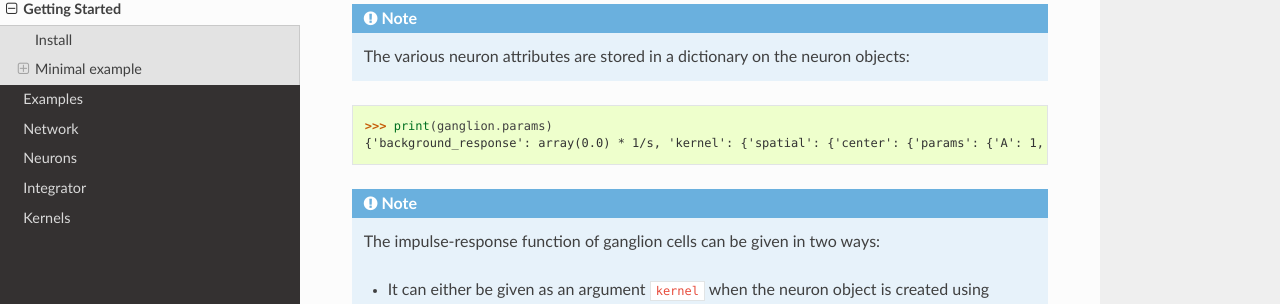
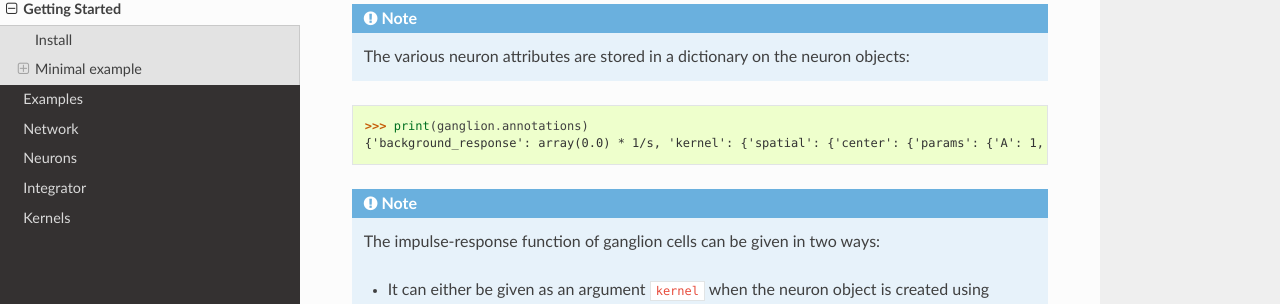
Before and after one commit to miladh/pylgn, a Sphinx documentation site: the page built from docs/source/quick.rst, in a window 1280 px wide and 900 px high, scrolled down 1755 px. Shown: the part 141-445 px from the top of the window. Built offline with Sphinx 7.4.7 and the Read the Docs theme 2.0.0, drawn with Linux system fonts in a browser that asks for light colours.

Commit message:
doc updates

```diff
--- a/docs/source/quick.rst
+++ b/docs/source/quick.rst
@@ -101,7 +101,7 @@ Default is a spatial DoG function and a temporal delta function.
 
 .. code-block:: python
 
-          >>> print(ganglion.params)
+          >>> print(ganglion.annotations)
           {'background_response': array(0.0) * 1/s, 'kernel': {'spatial': {'center': {'params': {'A': 1, 'a': array(0.62) * deg}, 'type': 'create_gauss_ft'}, 'surround': {'params': {'A': 0.85, 'a': array(1.26) * deg}, 'type': 'create_gauss_ft'}, 'type': 'create_dog_ft'}, 'temporal': {'params': {'delay': array(0.0) * ms}, 'type': 'create_delta_ft'}}}
 
 .. note::
```
